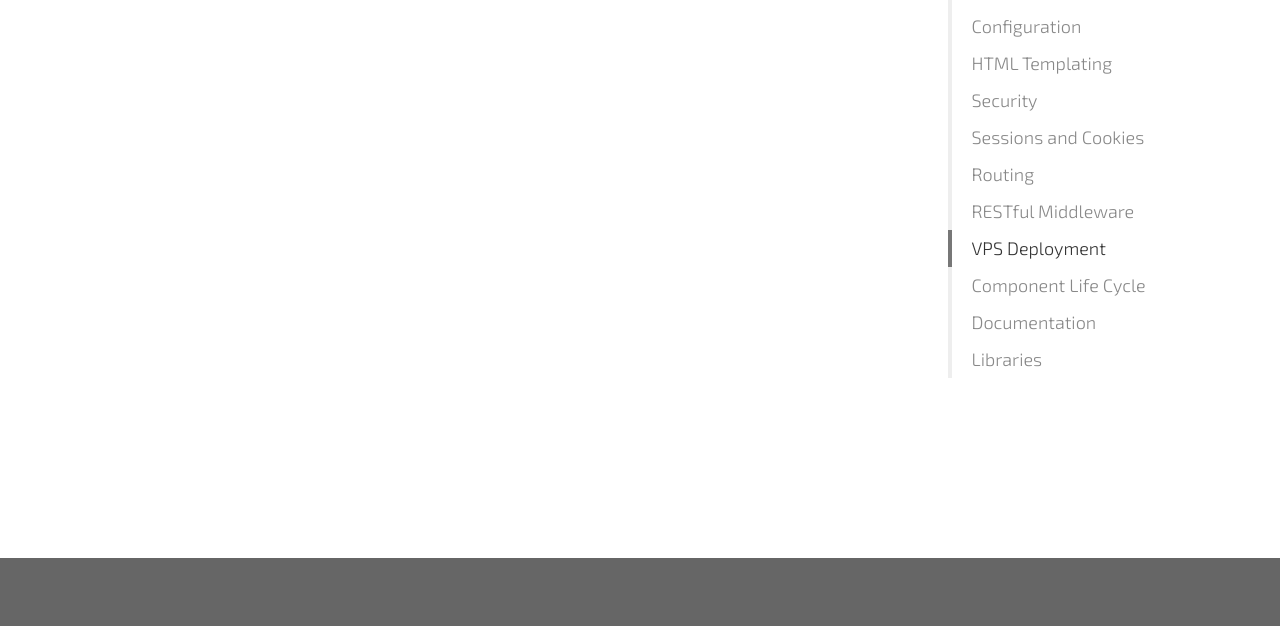
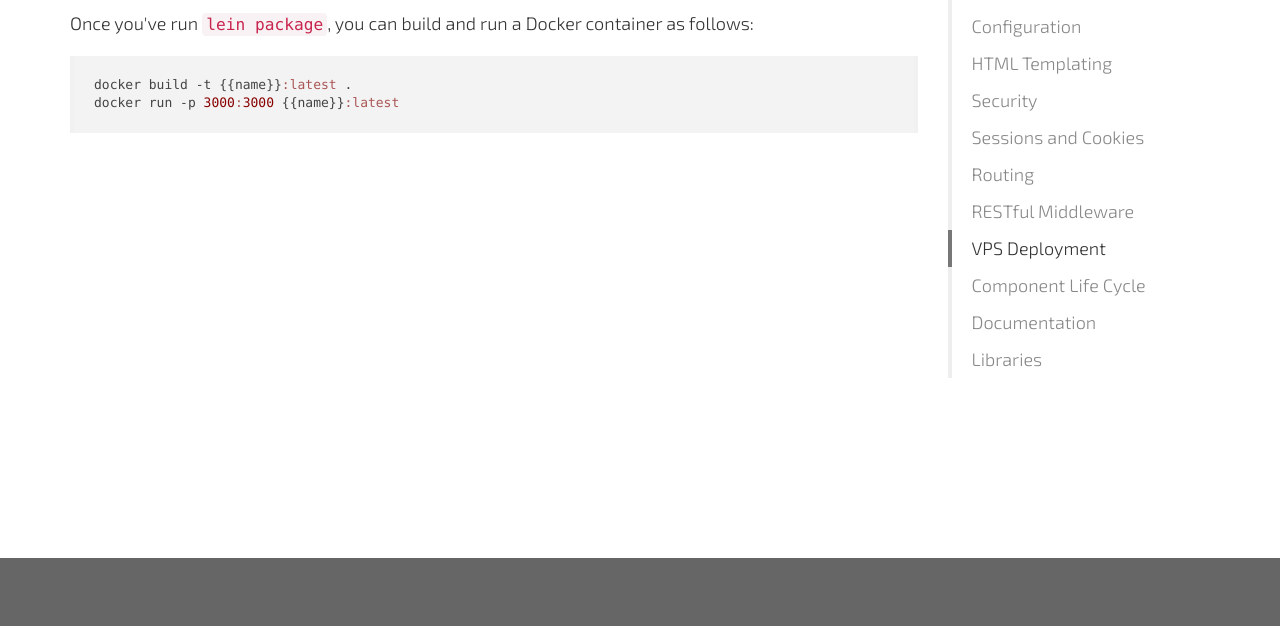
Before and after one commit to macchiato-framework/macchiato-framework.github.io, a plain HTML site: page docs/VPS-deployment.html in a window 1280 px wide. Shown: the part 254-880 px from the top of the page. Drawn offline with nearby package versions, Linux system fonts and the light colour scheme.

Commit message:
autobuild

```diff
--- a/docs/VPS-deployment.html
+++ b/docs/VPS-deployment.html
@@ -101,7 +101,9 @@ body .docs-nav li.active {
 
 body .docs-nav li.active a {
   color: #333;
-}</style><div class="row"><div class="col-md-9 doc"><h1>VPS Deployment</h1><p>TODO</p></div><div class="col-md-3 docs-nav"><h3>Documentation</h3><ul class="nav"><li><a href="overview.html">Overview</a></li><li><a href="getting-started.html">Getting Started</a></li><li><a href="input-validation.html">Input Validation</a></li><li><a href="configuration.html">Configuration</a></li><li><a href="html-templating.html">HTML Templating</a></li><li><a href="security-access.html">Security</a></li><li><a href="sessions-cookies.html">Sessions and Cookies</a></li><li><a href="routing.html">Routing</a></li><li><a href="restful-middleware.html">RESTful Middleware</a></li><li class="active"><a href="VPS-deployment.html">VPS Deployment</a></li><li><a href="component-lifecycle.html">Component Life Cycle</a></li><li><a href="documentation.html">Documentation</a></li><li><a href="libraries.html">Libraries</a></li></ul></div></div></div><div id="footer"><style type="text/css">#footer {
+}</style><div class="row"><div class="col-md-9 doc"><h1>VPS Deployment</h1><h2>Docker Deployment</h2><p>The template comes with a <code>Dockerfile</code> for running the application using Docker</p><p>Once you've run <code>lein package</code>, you can build and run a Docker container as follows:</p><pre><code>docker build -t {{name}}:latest .
+docker run -p 3000:3000 {{name}}:latest
+</code></pre></div><div class="col-md-3 docs-nav"><h3>Documentation</h3><ul class="nav"><li><a href="overview.html">Overview</a></li><li><a href="getting-started.html">Getting Started</a></li><li><a href="input-validation.html">Input Validation</a></li><li><a href="configuration.html">Configuration</a></li><li><a href="html-templating.html">HTML Templating</a></li><li><a href="security-access.html">Security</a></li><li><a href="sessions-cookies.html">Sessions and Cookies</a></li><li><a href="routing.html">Routing</a></li><li><a href="restful-middleware.html">RESTful Middleware</a></li><li class="active"><a href="VPS-deployment.html">VPS Deployment</a></li><li><a href="component-lifecycle.html">Component Life Cycle</a></li><li><a href="documentation.html">Documentation</a></li><li><a href="libraries.html">Libraries</a></li></ul></div></div></div><div id="footer"><style type="text/css">#footer {
   padding-bottom: 54px;
   height: 360px;
   margin-right: 0px;
```
